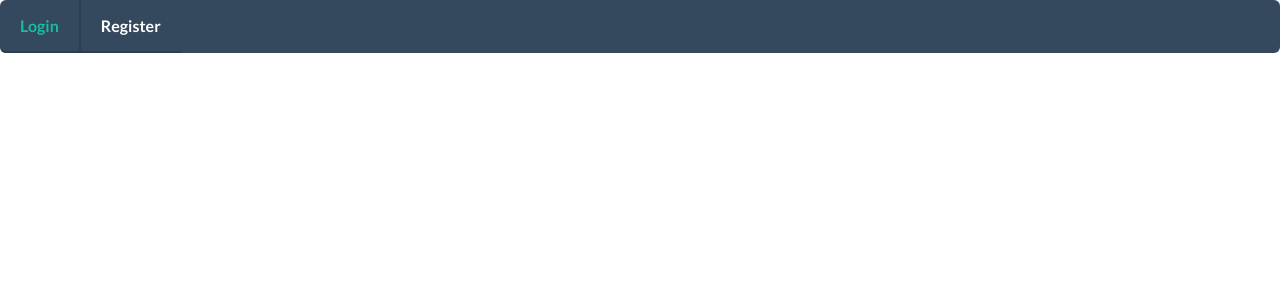
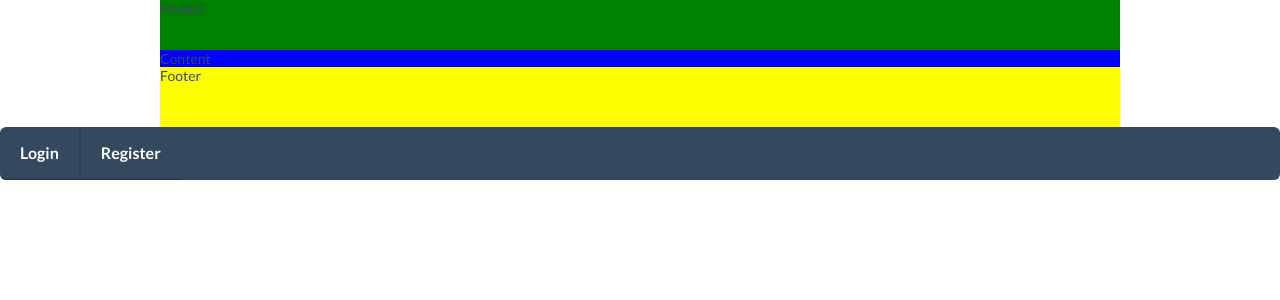
Before and after one commit to oneyoung/longhi, a Django app: page / in a window 1280 px wide. Shown: the top 300 px of the page. Run offline with Django 3.2, Linux system fonts and the light colour scheme; parts of the project's set-up code (start-up, migrations or seed data) failed here and were passed over; some libraries are stand-ins or nearby versions.

Commit message:
+ html: default css

```diff
--- /dev/null
+++ b/website/html/static/default.css
@@ -0,0 +1,24 @@
+html, body {
+	margin: 0;
+	padding: 0;
+}
+
+#page-container {
+	background: red;
+	margin: auto;
+	width: 960px;
+}
+
+#header-nav {
+	background: green;
+	height: 50px;
+}
+
+#content {
+	background: blue;
+}
+
+#footer {
+	background: yellow;
+	height: 60px;
+}
--- a/website/html/template/base.html
+++ b/website/html/template/base.html
@@ -4,6 +4,7 @@
 <head>
   <meta http-equiv="Content-Type" content="text/html; charset=utf-8" />
 
+  <link href="{% static 'default.css' %}" rel="stylesheet">
   <!-- Loading Bootstrap & Flat-UI -->
   <link href="{% static 'flatui/bootstrap/css/bootstrap.css' %}" rel="stylesheet">
   <link href="{% static 'flatui/css/flat-ui.css' %}" rel="stylesheet">
@@ -14,6 +15,11 @@
 </head>
 
 <body>
+<div id="page-container">
+  <div id="header-nav">Header</div>
+  <div id="content">Content</div>
+  <div id="footer">Footer</div>
+</div>
   <!-- nav bar -->
   <div class="navbar navbar-inverse">
     <div class="navbar navbar-inner">
```
